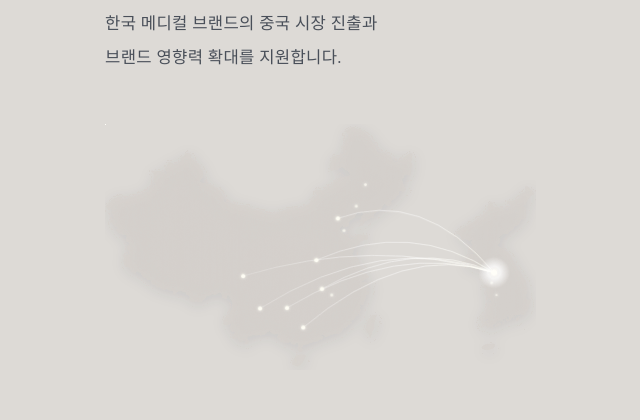
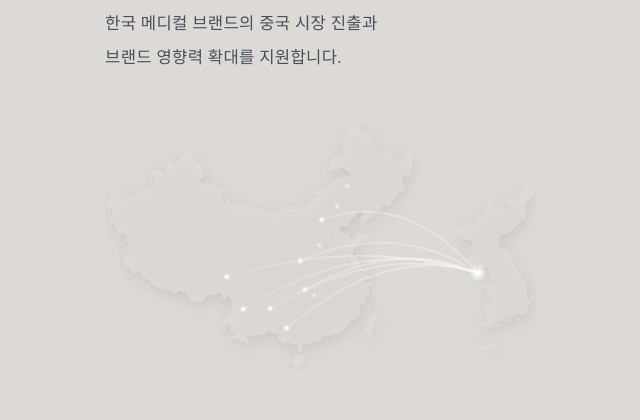
Before and after one commit to parkjaerang/novasm, a plain HTML site: page company.html in a window 1280 px wide. Shown: the part 1797-2217 px from the top of the page, 321-961 px from the left. Drawn offline with Linux system fonts and the light colour scheme; a web font is replaced by a local one.

Commit message:
Add files via upload

```diff
--- a/company.html
+++ b/company.html
@@ -115,19 +115,19 @@
                 <svg class="cp_map_svg" id="cp_map_svg" viewBox="0 0 1407 802" preserveAspectRatio="xMidYMid meet" role="img" aria-label="한국-중국 연결 지도">
                   <defs>
                     <!-- 육지: 은색 3D 컷아웃 질감 -->
-                    <filter id="cp_land_filter" x="-8%" y="-8%" width="116%" height="116%" color-interpolation-filters="sRGB">
+                    <filter id="cp_land_filter" x="-10%" y="-10%" width="120%" height="120%" color-interpolation-filters="sRGB">
                       <feColorMatrix type="matrix"
-                        values="0 0 0 0 0.84
-                                0 0 0 0 0.82
-                                0 0 0 0 0.80
-                                1 1 1 0 -2.2" result="land"/>
-                      <feDropShadow in="land" dx="-4" dy="1" stdDeviation="5" flood-color="#fff" flood-opacity="0.42"/>
-                      <feDropShadow in="land" dx="3" dy="10" stdDeviation="22" flood-color="#151F34" flood-opacity="0.11"/>
+                        values="0 0 0 0 0.9
+                                0 0 0 0 0.88
+                                0 0 0 0 0.86
+                                1 1 1 0 -2.35" result="land"/>
+                      <feDropShadow in="land" dx="-3" dy="0.5" stdDeviation="4" flood-color="#ffffff" flood-opacity="0.56"/>
+                      <feDropShadow in="land" dx="4" dy="12" stdDeviation="24" flood-color="#1a263e" flood-opacity="0.18"/>
                     </filter>
 
                     <!-- 노드 글로우 -->
-                    <filter id="cp_node_glow" x="-120%" y="-120%" width="340%" height="340%">
-                      <feGaussianBlur stdDeviation="5" result="blur"/>
+                    <filter id="cp_node_glow" x="-110%" y="-110%" width="320%" height="320%">
+                      <feGaussianBlur stdDeviation="4.4" result="blur"/>
                       <feMerge>
                         <feMergeNode in="blur"/>
                         <feMergeNode in="SourceGraphic"/>
@@ -136,7 +136,7 @@
 
                     <!-- 연결선 글로우 -->
                     <filter id="cp_line_glow" x="-20%" y="-20%" width="140%" height="140%">
-                      <feGaussianBlur stdDeviation="2.5" result="blur"/>
+                      <feGaussianBlur stdDeviation="2" result="blur"/>
                       <feMerge>
                         <feMergeNode in="blur"/>
                         <feMergeNode in="SourceGraphic"/>
@@ -146,15 +146,15 @@
                     <!-- 허브 강광 -->
                     <radialGradient id="cp_hub_grad" cx="50%" cy="50%" r="50%">
                       <stop offset="0%" stop-color="#fffef8"/>
-                      <stop offset="40%" stop-color="#fff" stop-opacity="0.9"/>
+                      <stop offset="30%" stop-color="#fff" stop-opacity="0.84"/>
                       <stop offset="100%" stop-color="#fff" stop-opacity="0"/>
                     </radialGradient>
 
                     <!-- 연결선 그라데이션 (서울→중국) -->
-                    <linearGradient id="cp_arc_grad" gradientUnits="userSpaceOnUse" x1="1270" y1="485" x2="400" y2="400">
-                      <stop offset="0%" stop-color="#fffef5" stop-opacity="1"/>
-                      <stop offset="35%" stop-color="#fff" stop-opacity="0.75"/>
-                      <stop offset="100%" stop-color="#fff" stop-opacity="0.2"/>
+                    <linearGradient id="cp_arc_grad" gradientUnits="userSpaceOnUse" x1="1217" y1="486" x2="400" y2="400">
+                      <stop offset="0%" stop-color="#fffef8" stop-opacity="1"/>
+                      <stop offset="40%" stop-color="#ffffff" stop-opacity="0.88"/>
+                      <stop offset="100%" stop-color="#ffffff" stop-opacity="0.34"/>
                     </linearGradient>
                   </defs>
 
@@ -169,28 +169,22 @@
 
                   <!-- 중국 도시 노드 -->
                   <g class="cp_cities" filter="url(#cp_node_glow)">
-                    <circle class="cp_city cp_city--sm" cx="850" cy="198" r="4.5"/>
-                    <circle class="cp_city cp_city--sm" cx="820" cy="268" r="4.5"/>
-                    <circle class="cp_city" cx="760" cy="308" r="6.5"/><!-- 베이징 -->
-                    <circle class="cp_city cp_city--sm" cx="780" cy="348" r="4.5"/>
-                    <circle class="cp_city" cx="451" cy="496" r="6.5"/><!-- 시안 -->
-                    <circle class="cp_city" cx="690" cy="444" r="6.5"/><!-- 정저우 -->
-                    <circle class="cp_city cp_city--sm" cx="740" cy="558" r="4.5"/>
-                    <circle class="cp_city" cx="594" cy="600" r="6.5"/><!-- 우한 -->
-                    <circle class="cp_city" cx="708" cy="538" r="6.5"/><!-- 상하이 -->
-                    <circle class="cp_city" cx="506" cy="602" r="6.5"/><!-- 청두 -->
-                    <circle class="cp_city" cx="647" cy="664" r="6.5"/><!-- 광저우 -->
-                  </g>
-
-                  <!-- 한국 노드 -->
-                  <g class="cp_kr_nodes" filter="url(#cp_node_glow)">
-                    <circle class="cp_city cp_city--sm" cx="1262" cy="518" r="4"/>
-                    <circle class="cp_city cp_city--sm" cx="1278" cy="558" r="3.5"/>
+                    <circle class="cp_city cp_city--sm" cx="791" cy="202" r="4.5"/><!-- 하얼빈 -->
+                    <circle class="cp_city cp_city--sm" cx="757" cy="268" r="4.5"/><!-- 선양 -->
+                    <circle class="cp_city cp_city--sm" cx="701" cy="396" r="4.5"/><!-- 천진 -->
+                    <circle class="cp_city" cx="707" cy="312" r="6.5"/><!-- 베이징 -->
+                    <circle class="cp_city cp_city--sm" cx="683" cy="560" r="4.5"/><!-- 항저우 -->
+                    <circle class="cp_city" cx="653" cy="540" r="6.5"/><!-- 상하이 -->
+                    <circle class="cp_city" cx="637" cy="446" r="6.5"/><!-- 정저우 -->
+                    <circle class="cp_city" cx="593" cy="666" r="6.5"/><!-- 광저우 -->
+                    <circle class="cp_city" cx="539" cy="602" r="6.5"/><!-- 우한 -->
+                    <circle class="cp_city" cx="451" cy="604" r="6.5"/><!-- 청두 -->
+                    <circle class="cp_city" cx="397" cy="498" r="6.5"/><!-- 시안 -->
                   </g>
 
                   <!-- 한국 허브: 서울 -->
-                  <g class="cp_hub_group" transform="translate(1270, 485)">
-                    <circle class="cp_hub_glow" r="52" fill="url(#cp_hub_grad)"/>
+                  <g class="cp_hub_group" transform="translate(1217, 486)">
+                    <circle class="cp_hub_glow" r="30" fill="url(#cp_hub_grad)"/>
                     <circle class="cp_hub_ring" r="12"/>
                     <circle class="cp_hub" r="10"/>
                   </g>
@@ -336,7 +330,6 @@
       <div class="cp_closing_atmo" aria-hidden="true">
         <div class="cp_closing_shadow"></div>
         <div class="cp_closing_glow"></div>
-        <div class="cp_closing_steps"></div>
         <img class="cp_closing_fabric" src="./img/goldwave.png" alt="">
         <div class="cp_closing_particles"></div>
       </div>
--- a/js/company.js
+++ b/js/company.js
@@ -33,17 +33,17 @@
 /* ── 3. 동적 지도 SVG 애니메이션 ── */
 (function () {
   /* 한국 허브 좌표 (서울, viewBox 1407×802 기준) */
-  const HUB = { x: 1270, y: 485 };
+  const HUB = { x: 1217, y: 486 };
 
-  /* 중국 주요 도시 — 서울에서 뻗는 아크 (참고 시안 7개) */
+  /* 중국 주요 도시 — 서울에서 뻗는 아크 (company.html 노드와 동기화) */
   const CITIES = [
-    { x: 760, y: 308 }, /* 베이징 */
-    { x: 451, y: 496 }, /* 시안 */
-    { x: 690, y: 444 }, /* 정저우 */
-    { x: 594, y: 600 }, /* 우한 */
-    { x: 708, y: 538 }, /* 상하이 */
-    { x: 506, y: 602 }, /* 청두 */
-    { x: 647, y: 664 }, /* 광저우 */
+    { x: 707, y: 312 }, /* 베이징 */
+    { x: 397, y: 498 }, /* 시안 */
+    { x: 637, y: 446 }, /* 정저우 */
+    { x: 539, y: 602 }, /* 우한 */
+    { x: 653, y: 540 }, /* 상하이 */
+    { x: 451, y: 604 }, /* 청두 */
+    { x: 593, y: 666 }, /* 광저우 */
   ];
 
   const svgNS = 'http://www.w3.org/2000/svg';
--- a/js/view.js
+++ b/js/view.js
@@ -130,7 +130,7 @@
 
           <div class="pv_split">
             <section class="pv_section">
-              <h2 class="pv_section_title">과제 &amp; 목표</h2>
+              <h2 class="pv_section_title">과제 / 목표</h2>
               <p class="pv_section_text">${project.challenge}</p>
             </section>
             <section class="pv_section">
```
Also changed, not shown: js/intro.js (+9 -11 lines), view.html (line endings or trailing spaces).
